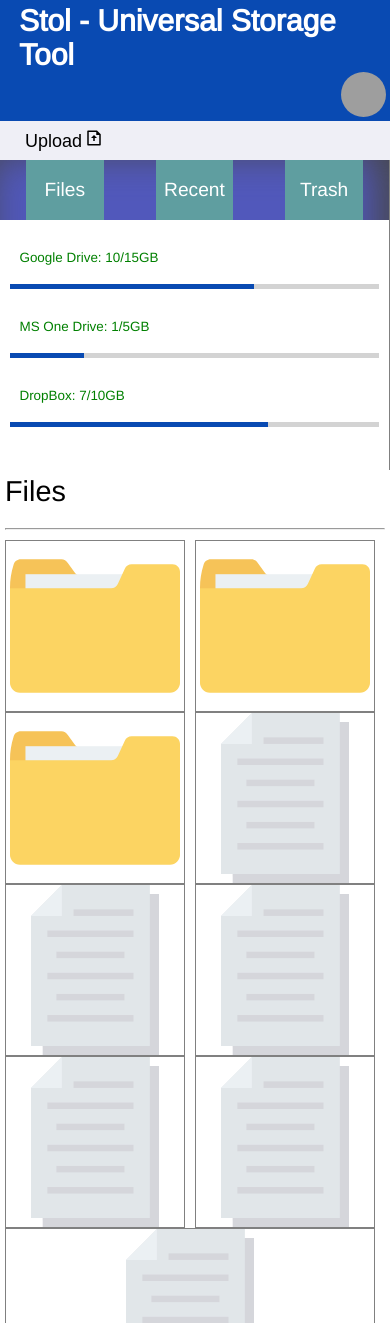
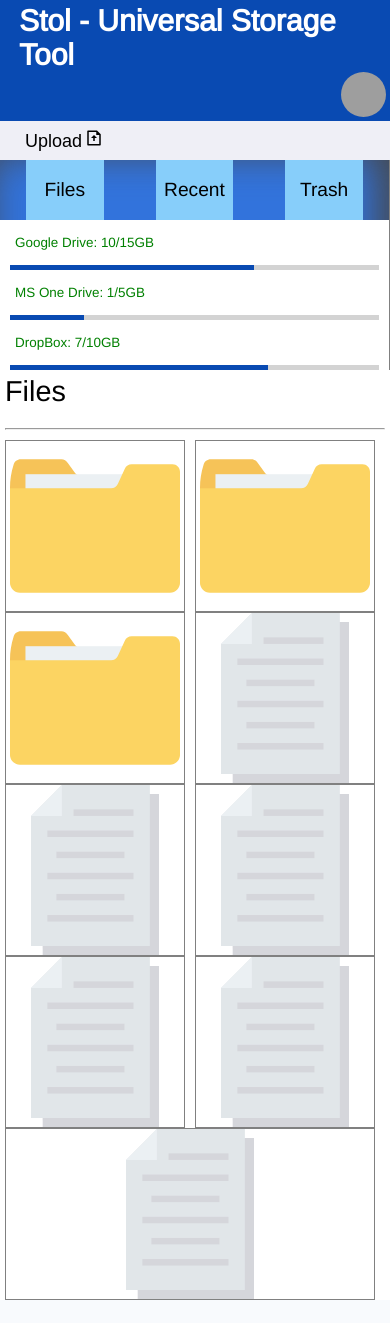
Before and after one commit to IonitaCatalin/SToL, a PHP site: page / in a window 390 px wide. Shown: the top 1323 px of the page. After the commit the page ends 1300 px from the top, so only its background shows below. Run offline with PHP 8.4, Linux system fonts and the light colour scheme; some libraries are stand-ins or nearby versions; grey boxes are pictures that could not be loaded.

Commit message:
actualizare randare box info storage pe ecrane mici

```diff
--- a/style.css
+++ b/style.css
@@ -204,6 +204,7 @@ article h1 {
     	align-content: flex-start;
 		align-items: flex-start;
 		box-shadow: inset -12px -8px 40px #464646;
+		background-color: rgb(50, 115, 220);
 	}
 
 	.navbar_option {
@@ -211,8 +212,17 @@ article h1 {
 		text-align: center;
 		padding: 0px;
 		margin: 0px;
-		background-color: cadetblue;
-		color: white;
+		background-color: lightskyblue;
+		color: black;
+	}
+
+	#storage-info-box {
+    	height: auto;
+	}
+
+	.storage-text {
+		margin: 10px;
+		padding: 5px;
 	}
 
 	article {
```
